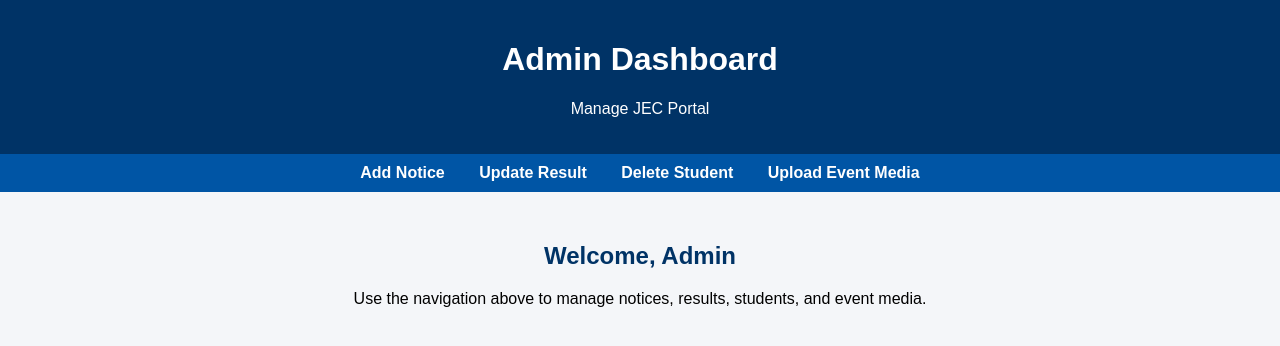
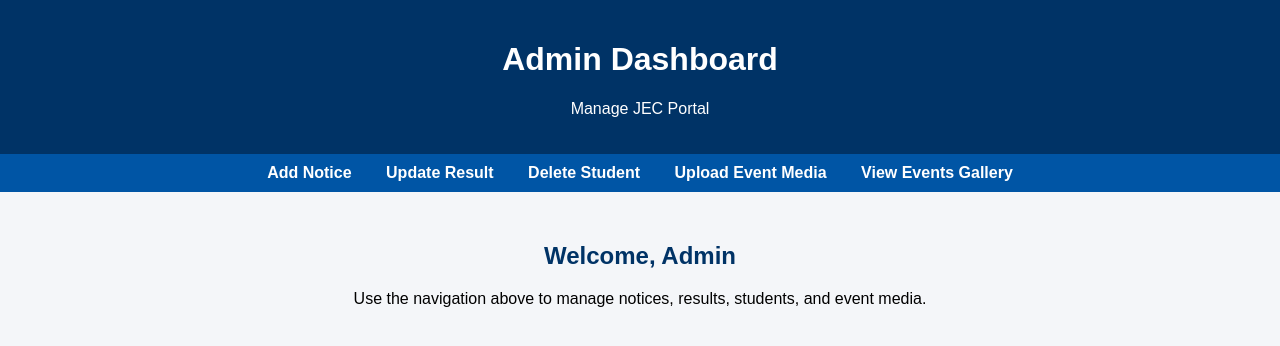
Before and after one commit to Rudranarayan747/jec-flask-app, a Python web app: template templates/admin.html in a window 1280 px wide. Shown: the top 346 px of the page. Run offline with Jinja, Linux system fonts and the light colour scheme; the template is opened without the code that fills it, so the values that code supplies are empty.

Commit message:
Update admin.html

```diff
--- a/templates/admin.html
+++ b/templates/admin.html
@@ -45,6 +45,7 @@
         <a href="{{ url_for('delete_student', reg='') }}">Delete Student</a>
         <!-- New Upload Event Media link -->
         <a href="{{ url_for('upload_media') }}">Upload Event Media</a>
+        <a href="{{ url_for('events') }}">View Events Gallery</a>
     </nav>
 
     <section>
```
